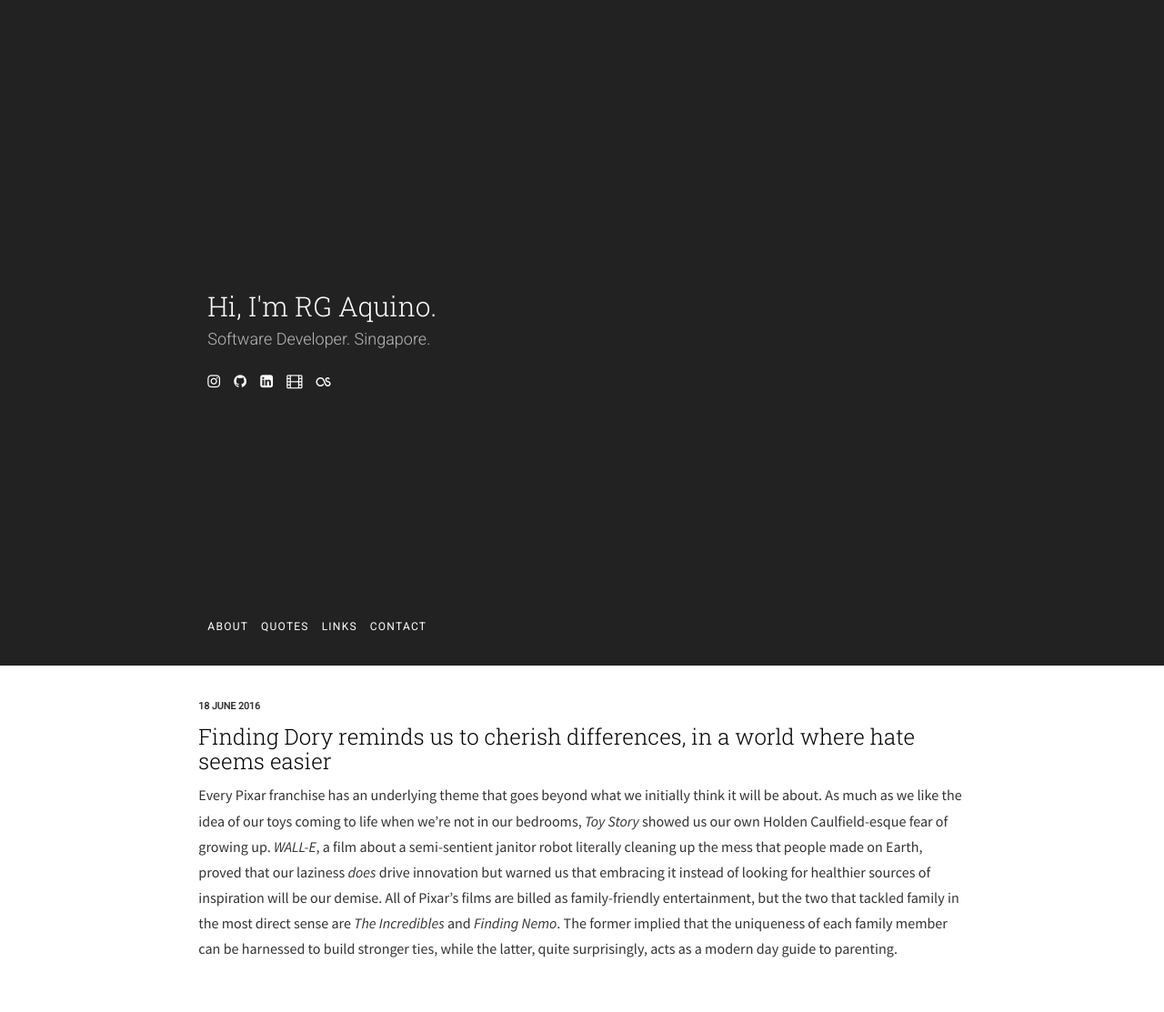
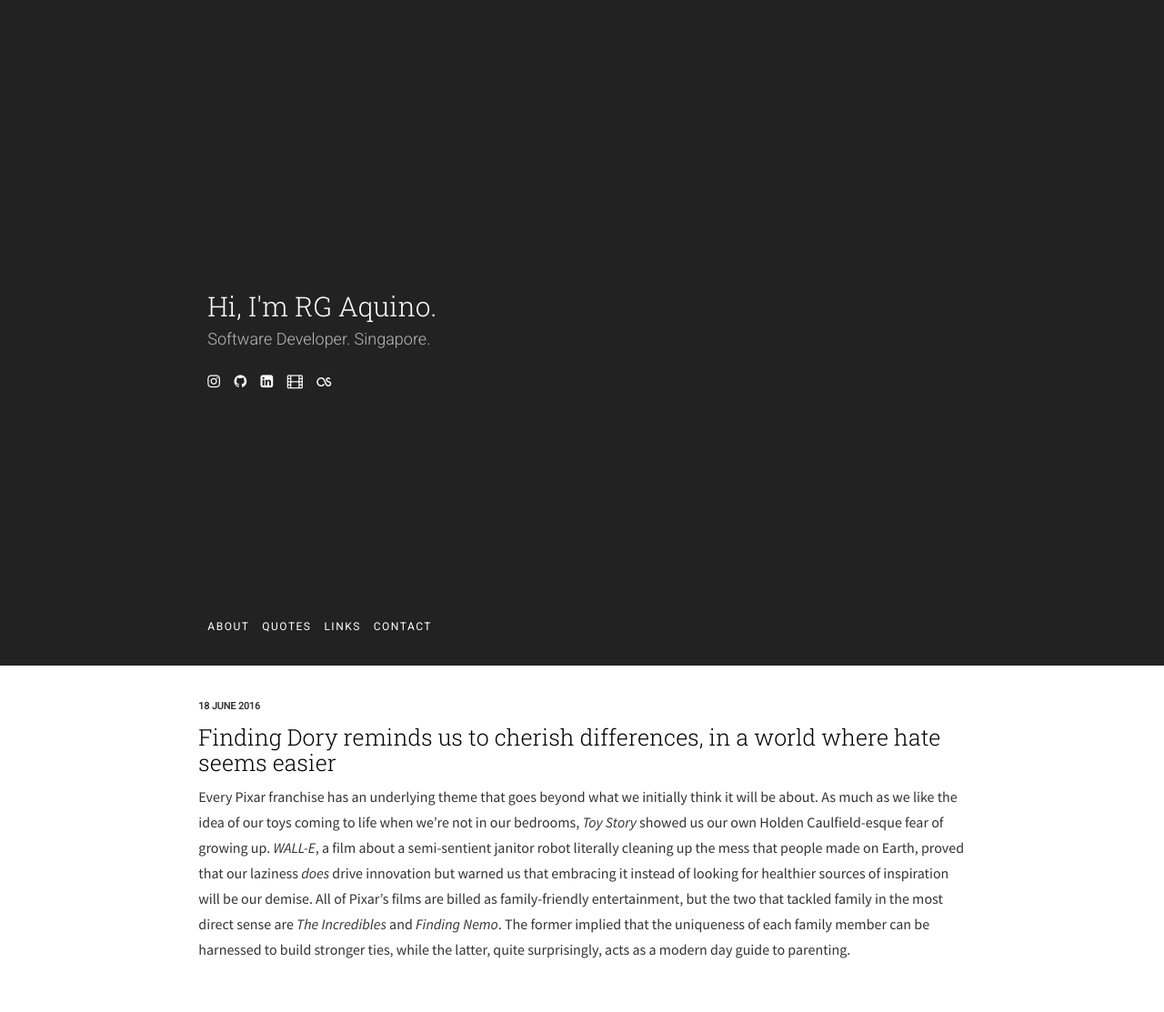
Before and after one commit to ralphgregor/ralphgregor.github.io, a Jekyll site: the page built from index.html, in a window 1280 px wide. Shown: the whole page at 91% size. Built offline with Jekyll 4.4.1, drawn with Linux system fonts in a browser that asks for light colours; nearby versions of some CDN libraries.

Commit message:
Modify font size.

```diff
--- a/css/base.css
+++ b/css/base.css
@@ -32,10 +32,9 @@
 
 .container,
 .container-fluid {
-  /*color: #505050;*/
   font-family: 'Source Sans Pro', sans-serif;
-  font-size: 1.15em;
-  line-height: 1.75em;
+  font-size: 16px;
+  line-height: 28px;
 }
 
 .menu {
@@ -68,7 +67,6 @@
   font-weight: 400;
 }
 
-
 .menu-item {
   line-height: 60%;
   padding: 5px 0;
@@ -79,7 +77,7 @@
 
 a {
   color:black !important;
-  font-size: 0.75em;
+  /*font-size: 0.75em;*/
 }
 
 a:hover {
@@ -90,7 +88,7 @@
 
 .blog-title {
   font-family: 'Roboto Slab', serif;
-  font-size: 2em;
+  font-size: 25px;
 }
 
 .header {
@@ -105,9 +103,9 @@
 
 .header li a {
   color:white !important;
-  font-size: 0.75em;
+  font-size: 12px;
   font-family: 'Roboto', sans-serif;
-  letter-spacing: 0.1em;
+  letter-spacing: 1.5px;
   font-weight: 400;
 }
 
```
